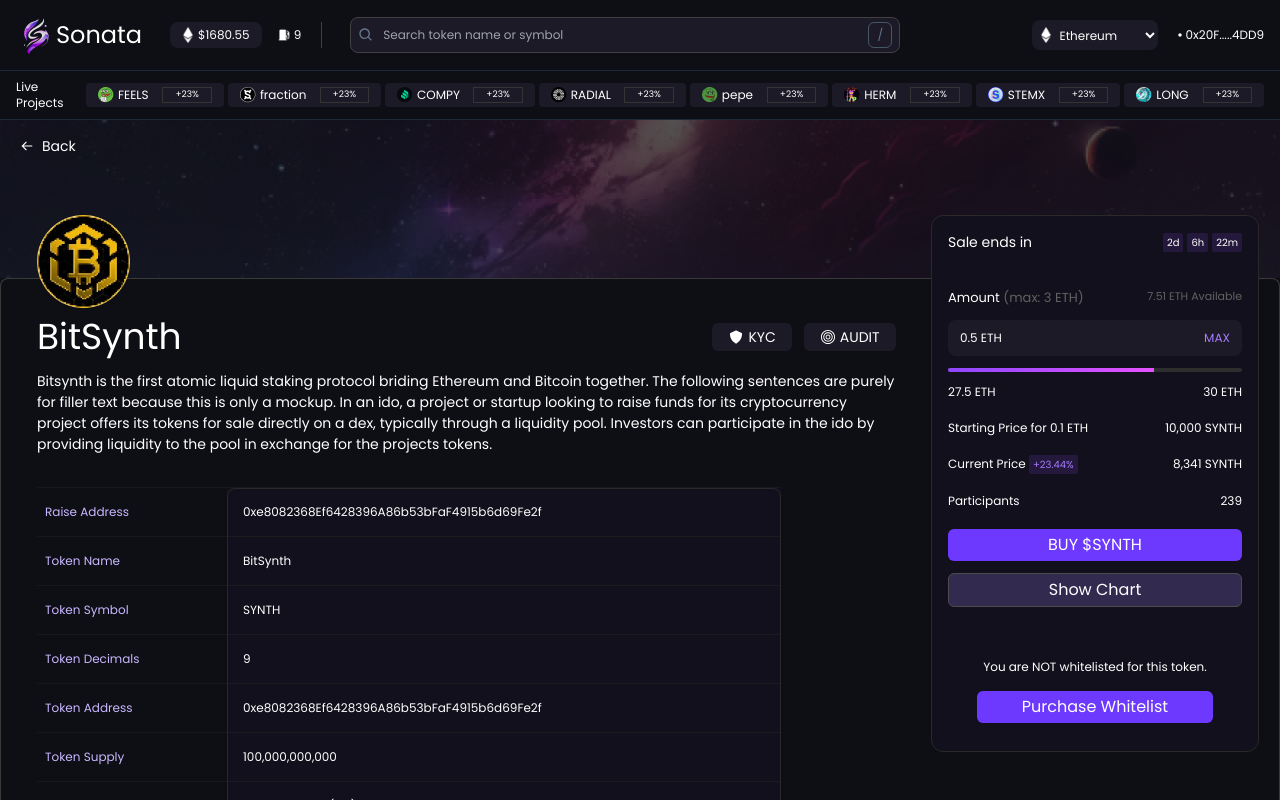
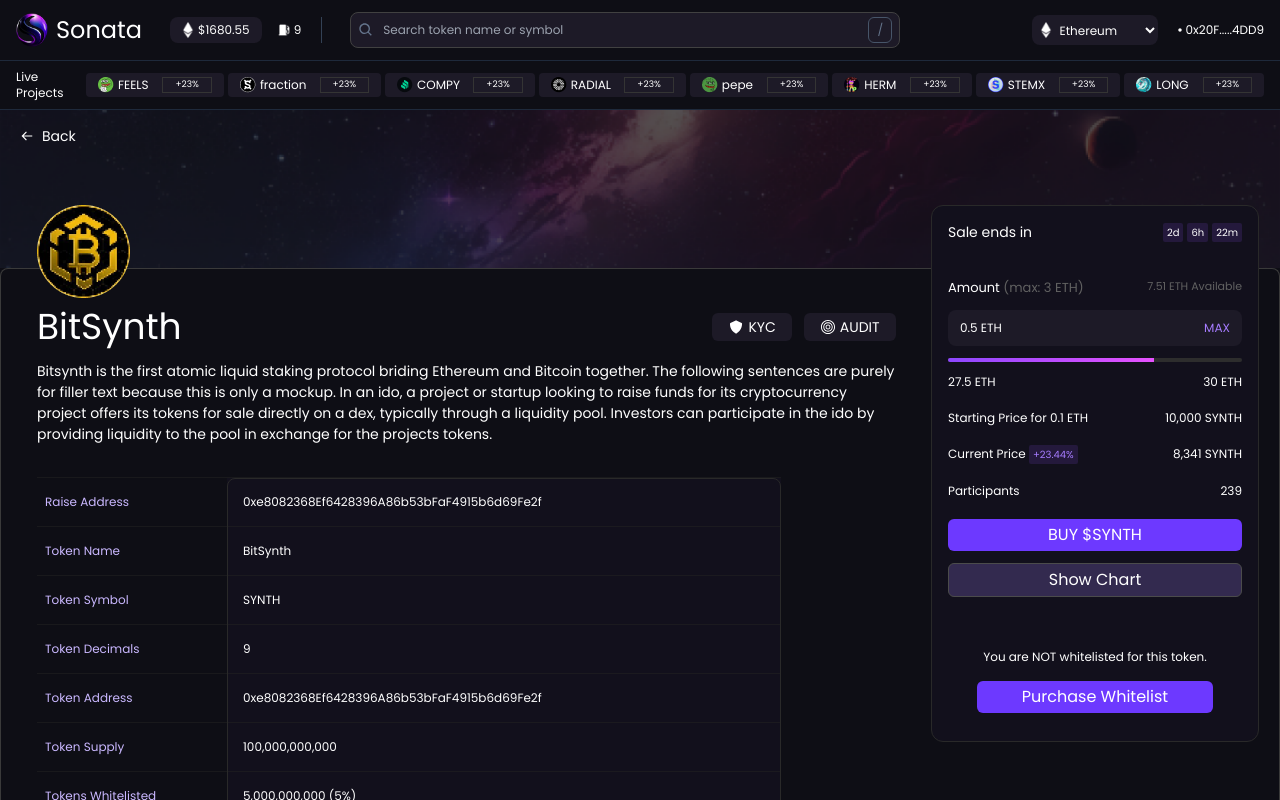
Before and after one commit to indrajith76/sonata, a React (Vite) app: page /tokenPages in a window 1280 px wide. Shown: the top 800 px of the page. Built offline with nearby package versions, Linux system fonts and the light colour scheme.

Commit message:
updated the logo

```diff
--- a/src/components/Header.jsx
+++ b/src/components/Header.jsx
@@ -17,7 +17,7 @@ const Header = (props) => {
               {sidebarStatus ? <AiOutlineClose /> : <BiMenu />}
             </button>
             <Link to="/" className="flex items-center">
-              <img src="/images/icons/logo.png" alt="" />
+              <img className="w-8 mr-2" src="/images/icons/logo.png" alt="" />
               <p className="text-2xl font-medium">Sonata</p>
             </Link>
           </div>
```
Also changed, not shown: public/images/icons/logo.png.
